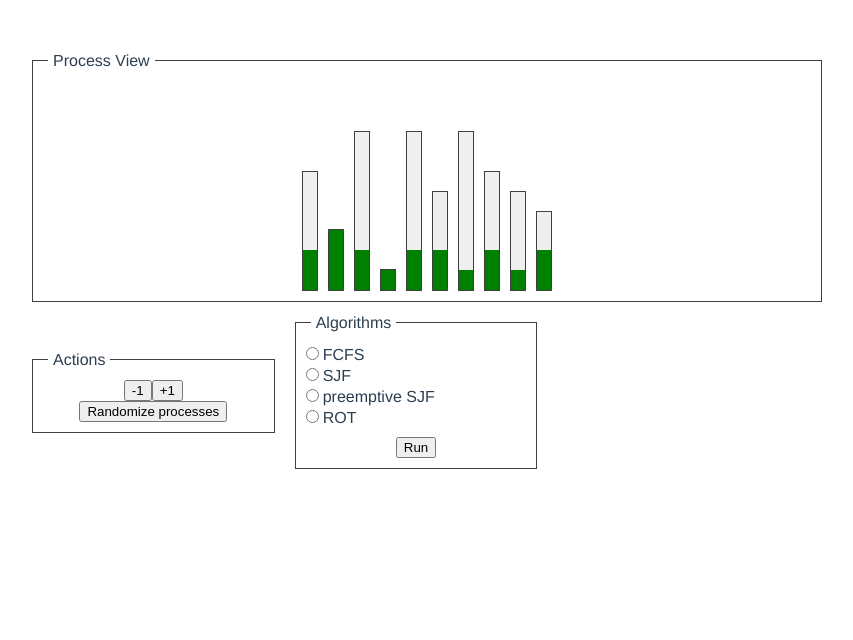
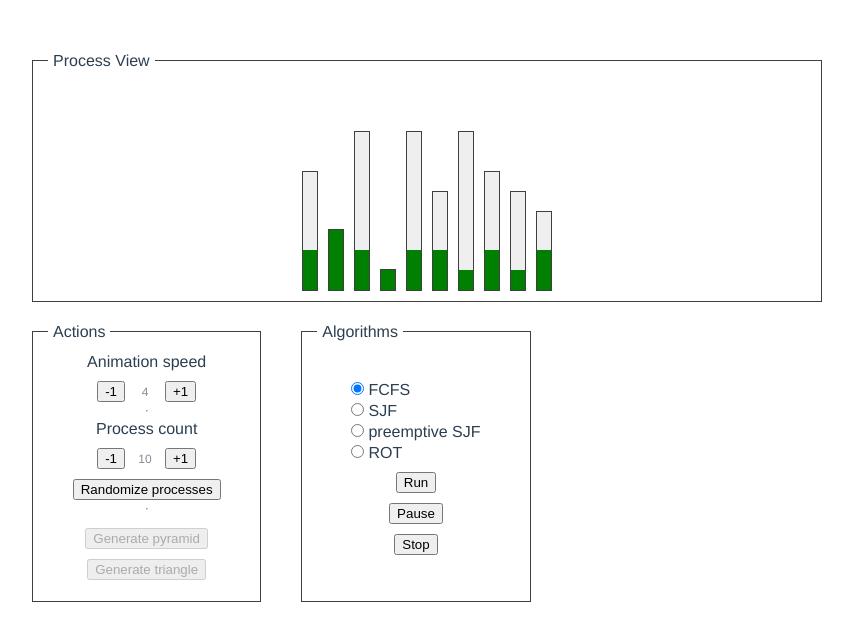
Before and after one commit to Kartm/processor-scheduling, a Vue app: page / in a window 1280 px wide. Shown: the top 640 px of the page, without its empty margins (224-1077 px from the left). Built offline with nearby package versions, Linux system fonts and the light colour scheme.

Commit message:
Adjust layout and skip ended processes

```diff
--- a/src/App.vue
+++ b/src/App.vue
@@ -7,6 +7,32 @@
     </div>
     <InfoBox title="Actions">
       <div class="actions">
+        <div>Animation speed</div>
+        <span>
+          <button
+            @click="
+              () => {
+                onChangeAnimationSpeed(-1);
+              }
+            "
+            class="modify decrease"
+          >
+            -1
+          </button>
+          <span class="process-count-number">{{ animationSpeed }}</span>
+          <button
+            @click="
+              () => {
+                onChangeAnimationSpeed(1);
+              }
+            "
+            class="modify increase"
+          >
+            +1
+          </button>
+        </span>
+        <hr />
+        <div>Process count</div>
         <span>
           <button
             @click="
@@ -14,17 +40,18 @@
                 onChangeProcessNumbers(-1);
               }
             "
-            class="modify-decrease"
+            class="modify decrease"
           >
             -1
           </button>
+          <span class="process-count-number">{{ numberOfProcesses }}</span>
           <button
             @click="
               () => {
                 onChangeProcessNumbers(1);
               }
             "
-            class="modify-increase"
+            class="modify increase"
           >
             +1
           </button>
@@ -32,11 +59,18 @@
         <button class="randomize" @click="onGenerateRandomButton">
           Randomize processes
         </button>
+        <hr />
+        <button disabled>
+          Generate pyramid
+        </button>
+        <button disabled>
+          Generate triangle
+        </button>
       </div>
     </InfoBox>
     <InfoBox title="Algorithms">
       <form class="algorithms" @submit.prevent="onStartButton">
-        <input type="radio" id="fcfs" name="algorithm" value="0" />
+        <input type="radio" id="fcfs" name="algorithm" value="0" checked />
         <label for="fcfs">FCFS</label><br />
         <input type="radio" id="sjf" name="algorithm" value="1" />
         <label for="sjf">SJF</label><br />
@@ -45,6 +79,7 @@
         <input type="radio" id="rot" name="algorithm" value="3" />
         <label for="other">ROT</label><br />
         <button type="submit">Run</button>
+        <div><button>Pause</button> <button>Stop</button></div>
       </form>
     </InfoBox>
   </div>
@@ -66,19 +101,27 @@ export default class App extends Vue {
   public processes: IProcess[] = [];
 
   public numberOfProcesses = 10;
+  public animationSpeed = 4;
 
   private mounted() {
     this.onGenerateRandomButton();
   }
 
   public onChangeProcessNumbers(change: number) {
-    console.log(change);
     if (change > 0 && this.numberOfProcesses < 26) {
       this.numberOfProcesses += change;
       this.processes.push(this.generateRandomProcess());
     } else if (change < 0 && this.numberOfProcesses > 1) {
       this.numberOfProcesses += change;
       this.processes.pop();
+    }
+  }
+
+  public onChangeAnimationSpeed(change: number) {
+    if (change > 0 && this.animationSpeed < 10) {
+      this.animationSpeed += change;
+    } else if (change < 0 && this.animationSpeed > 1) {
+      this.animationSpeed += change;
     }
   }
 
@@ -106,27 +149,33 @@ export default class App extends Vue {
     }
   }
 
-  private animatedFcfs(i: number) {
-    setTimeout(() => {
-      if (true) {
+  private animatedFcfs(i: number, skipNextTimeout = false) {
+    // todo draw progress line
+
+    setTimeout(
+      () => {
         const { length } = this.processes;
-        this.processes[i % length].usedTime += -1;
-      }
 
-      // todo draw progress line
+        const running = true;
+        const currentProcess = this.processes[i % length];
 
-      // is next process finished
-
-      requestAnimationFrame(() => this.animatedFcfs(i + 1));
-    }, 250);
+        if (running) {
+          if (currentProcess.usedTime >= 1) {
+            this.processes[i % length].usedTime += -1;
+            requestAnimationFrame(() => this.animatedFcfs(i + 1));
+          } else {
+            requestAnimationFrame(() => this.animatedFcfs(i + 1, true));
+          }
+        }
+      },
+      skipNextTimeout ? 0 : 1000 * (1 / this.animationSpeed)
+    );
   }
 
   public executeAlgorithm(alg: Algorithm) {
     switch (+alg) {
       // first come first serve
       case Algorithm.fcfs: {
-        console.log("fcfs start");
-
         const animationDelay = 250;
         const running = true;
         const cpuSingleWork = 10;
@@ -135,7 +184,6 @@ export default class App extends Vue {
         break;
       }
       default: {
-        console.log("default");
         break;
       }
     }
@@ -164,7 +212,7 @@ $verticalMargin: 60px;
   display: grid;
   grid-template-columns: 1fr 1fr 1fr;
   grid-auto-rows: min-content;
-  gap: 20px;
+  gap: 40px;
 
   div.main-view {
     grid-column: span 3;
@@ -175,8 +223,12 @@ $verticalMargin: 60px;
     }
   }
 
+  div.info-box {
+    height: 100%;
+  }
+
   form.algorithms {
-    margin-top: 10px;
+    margin: auto;
     text-align: left;
     input,
     label {
@@ -198,13 +250,17 @@ $verticalMargin: 60px;
     flex-direction: column;
     align-items: center;
     justify-content: center;
-    margin-top: 10px;
     height: 100%;
-    button.randomize {
+    margin: auto;
+    button {
+      margin-top: 10px;
     }
 
-    button.reset {
-      margin-top: 10px;
+    span.process-count-number {
+      display: inline-block;
+      font-size: 12px;
+      width: 40px;
+      opacity: 0.6;
     }
   }
 }
--- a/src/components/InfoBox.vue
+++ b/src/components/InfoBox.vue
@@ -34,6 +34,7 @@ div.info-box {
   }
 
   .content {
+    display: flex;
     height: 100%;
   }
 }
--- a/src/components/Processes.vue
+++ b/src/components/Processes.vue
@@ -1,11 +1,7 @@
 <template>
   <div class="processes">
     <div class="processes-wrapper">
-      <Process
-        v-for="process in processes"
-        :key="process.id"
-        :process="process"
-      />
+      <Process v-for="(process, i) in processes" :key="i" :process="process" />
     </div>
   </div>
 </template>
```
